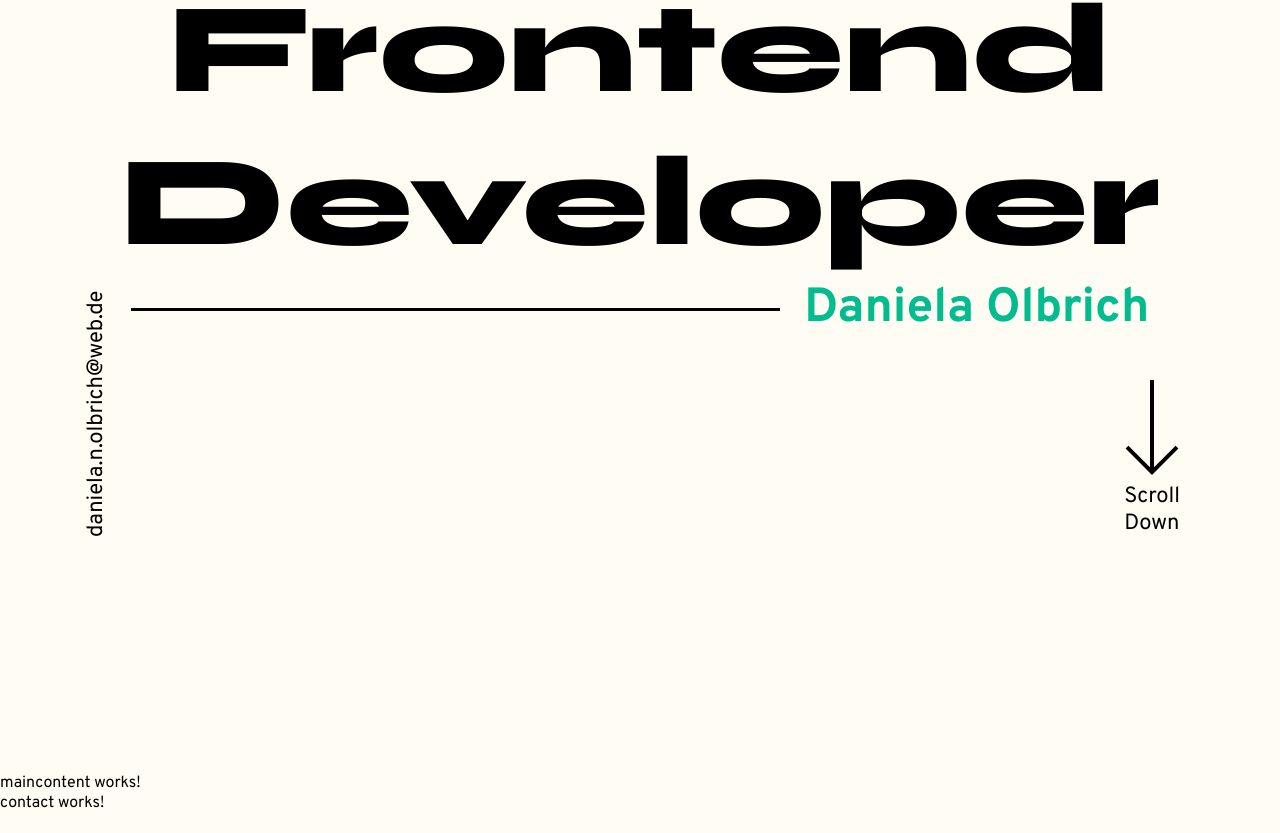
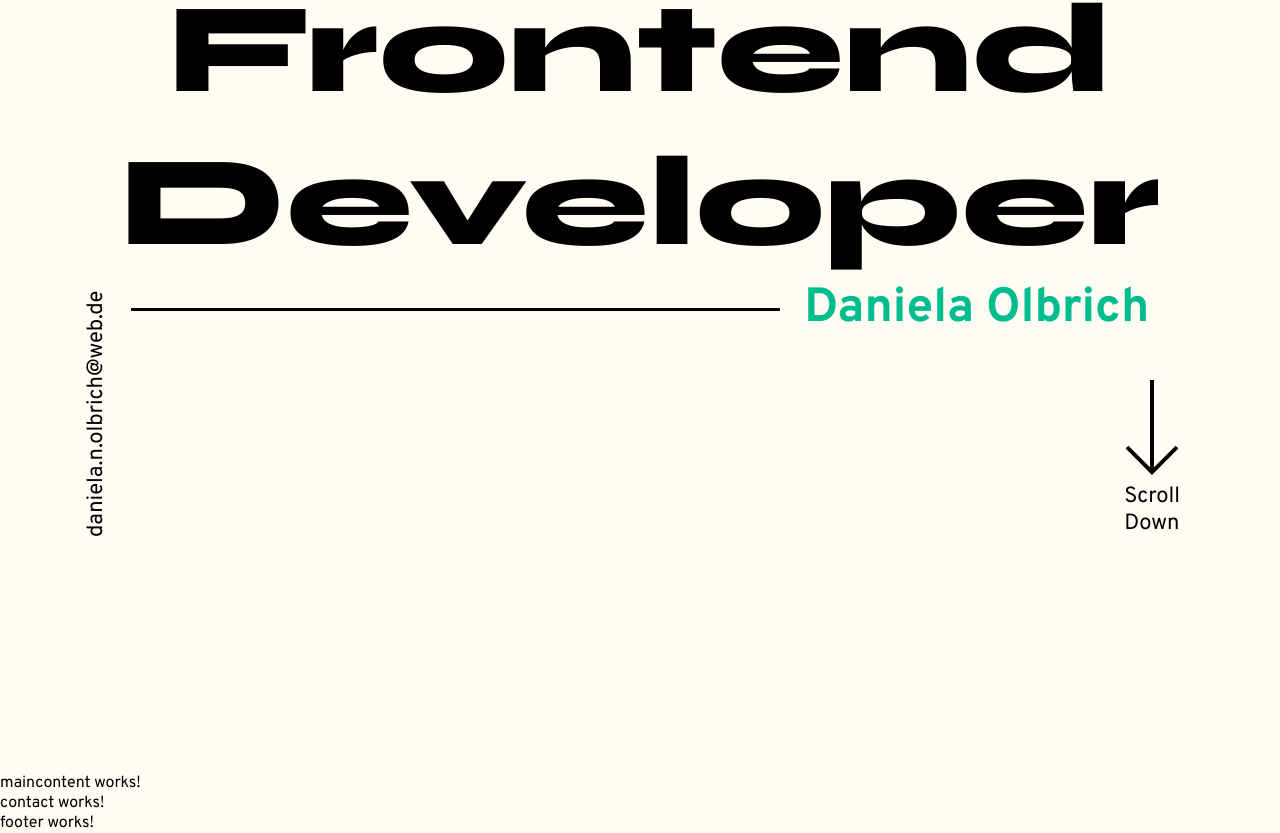
Before and after one commit to danielaolbrich/Portfolio, an Angular app: page / in a window 1280 px wide. Shown: the part 231-1064 px from the top of the page. Built offline with nearby package versions, Linux system fonts and the light colour scheme.

Commit message:
added <app-footer></app-footer>

```diff
--- a/src/app/contact/contact.component.html
+++ b/src/app/contact/contact.component.html
@@ -1 +1,2 @@
 <p>contact works!</p>
+<app-footer></app-footer>
--- a/src/app/contact/contact.component.ts
+++ b/src/app/contact/contact.component.ts
@@ -1,9 +1,10 @@
 import { Component } from '@angular/core';
+import { FooterComponent } from "./footer/footer.component";
 
 @Component({
   selector: 'app-contact',
   standalone: true,
-  imports: [],
+  imports: [FooterComponent],
   templateUrl: './contact.component.html',
   styleUrl: './contact.component.scss'
 })
```
